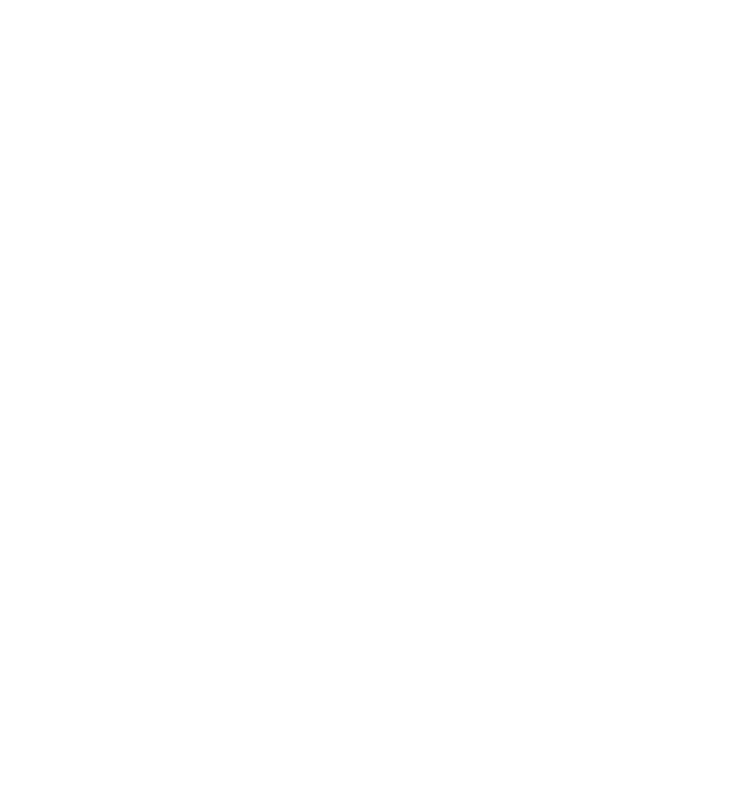
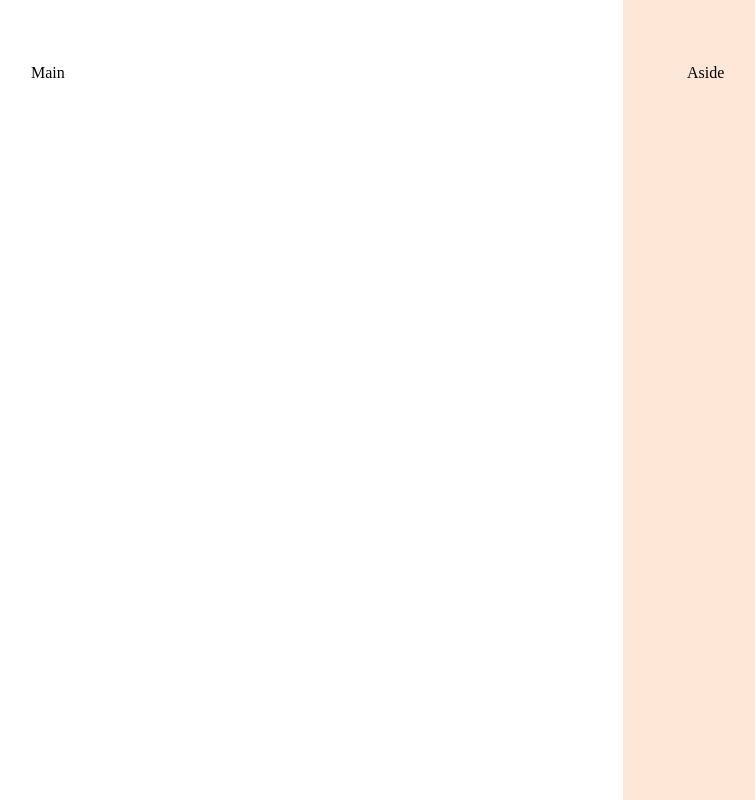
Before and after one commit to HugoLeonardoH1/4---ConviteForms, a website: page index.html in a window 1280 px wide. Shown: the whole page, without its empty margins (33-788 px from the left). Drawn offline with Linux system fonts and the light colour scheme.

Commit message:
Layoutcss

```diff
--- a/index.html
+++ b/index.html
@@ -13,5 +13,15 @@
       rel="stylesheet"
     />
   </head>
-  <body></body>
+  <body>
+    <div id="app">
+      <main>
+        <div class="main-container">Main</div>
+      </main>
+
+      <aside>
+        <div class="aside-container">Aside</div>
+      </aside>
+    </div>
+  </body>
 </html>
--- a/styles/globals.css
+++ b/styles/globals.css
@@ -1,3 +1,9 @@
+* {
+  margin: 0;
+  padding: 0;
+  box-sizing: border-box;
+}
+
 :root {
   --font-family: "Poppins", sans-serif;
   --text: 400 1rem / 1.5 var(--font-family);
@@ -15,3 +21,6 @@
   --stroke-highlight: #f3531c;
   --semantic-error: #dc2626;
 }
+body {
+  overflow: hidden;
+}
--- a/styles/index.css
+++ b/styles/index.css
@@ -1 +1,2 @@
 @import url(globals.css);
+@import url(layout.css);
--- /dev/null
+++ b/styles/layout.css
@@ -0,0 +1,23 @@
+#app {
+  display: grid;
+  grid-template-columns: 51.25% 48.75%;
+
+  height: 100vh;
+  overflow: hidden;
+}
+main {
+  overflow: auto;
+  padding: 4rem;
+  & .main-cntainer {
+    max-width: 33rem;
+    margin-left: auto;
+  }
+}
+aside {
+  background-color: var(--surface-secondary);
+  padding: 4rem;
+
+  & .aside-container {
+    max-width: 31rem;
+  }
+}
```
